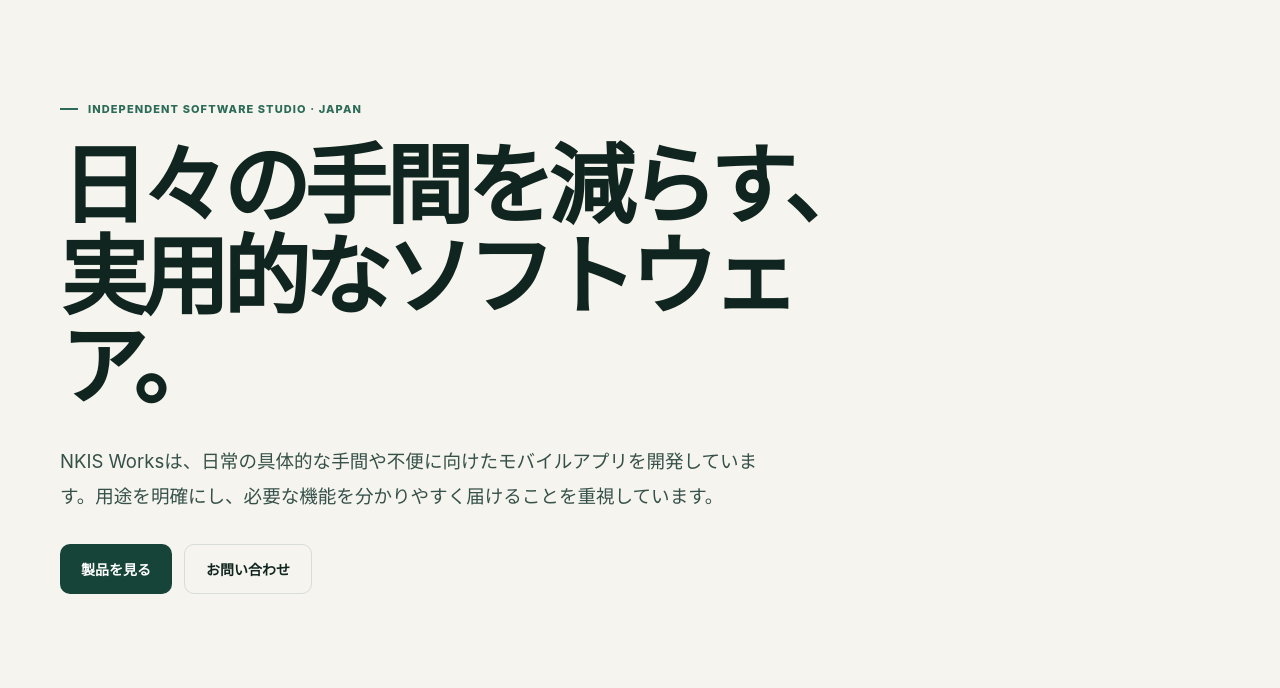
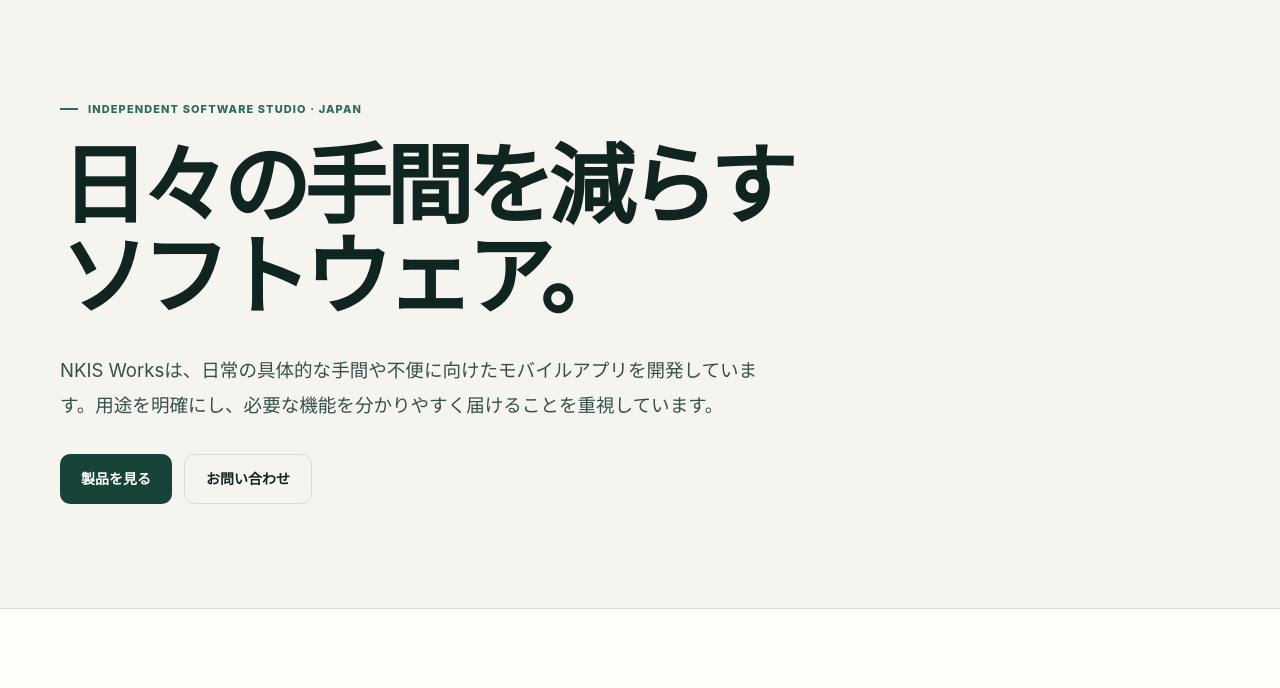
Before and after one commit to nkis-works/slarog, a website: page ja/index.html in a window 1280 px wide. Shown: the part 74-762 px from the top of the page. Drawn offline with Linux system fonts and the light colour scheme.

Commit message:
Match Japanese locale headline and contact fix

```diff
--- a/ja/index.html
+++ b/ja/index.html
@@ -71,7 +71,7 @@
     <section class="hero shell">
       <div class="hero-copy">
         <p class="eyebrow">INDEPENDENT SOFTWARE STUDIO · JAPAN</p>
-        <h1 class="hero-title hero-title-ja">日々の手間を減らす、実用的なソフトウェア。</h1>
+        <h1 class="hero-title hero-title-ja"><span>日々の手間を減らす</span><span>ソフトウェア。</span></h1>
         <p class="hero-lead">NKIS Worksは、日常の具体的な手間や不便に向けたモバイルアプリを開発しています。用途を明確にし、必要な機能を分かりやすく届けることを重視しています。</p>
         <div class="hero-actions">
           <a class="button button-primary" href="#products">製品を見る</a>
@@ -124,7 +124,7 @@
           <h2>お問い合わせ</h2>
           <p>製品に関するご質問、不具合のご連絡、ご要望は、各製品のサポートページまたは共通窓口からお願いします。</p>
         </div>
-        <a class="button button-light" href="mailto:slarog.app@gmail.com">slarog.app@gmail.com</a>
+        <!--email_off--><a class="button button-light" href="mailto:slarog.app@gmail.com">メールで問い合わせる</a><!--/email_off-->
       </div>
     </section>
   </main>
```
